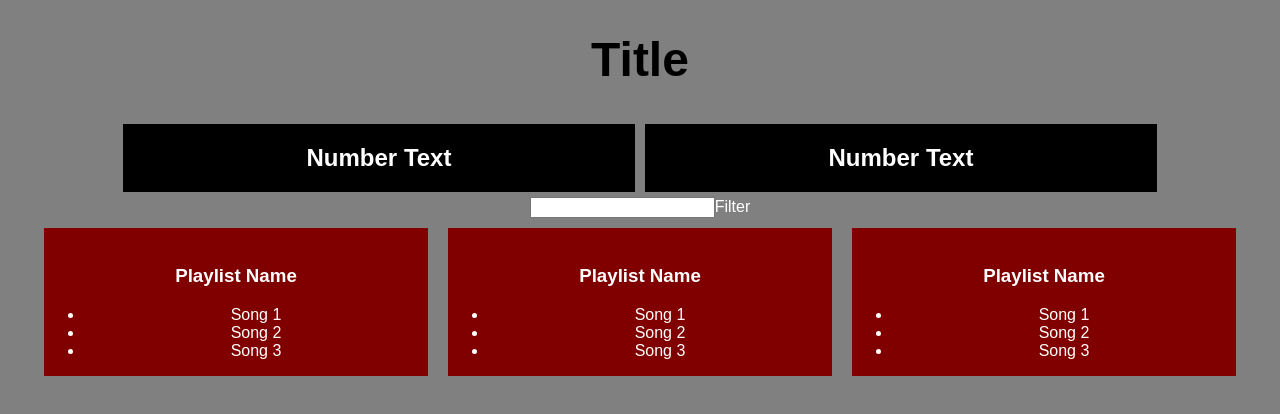
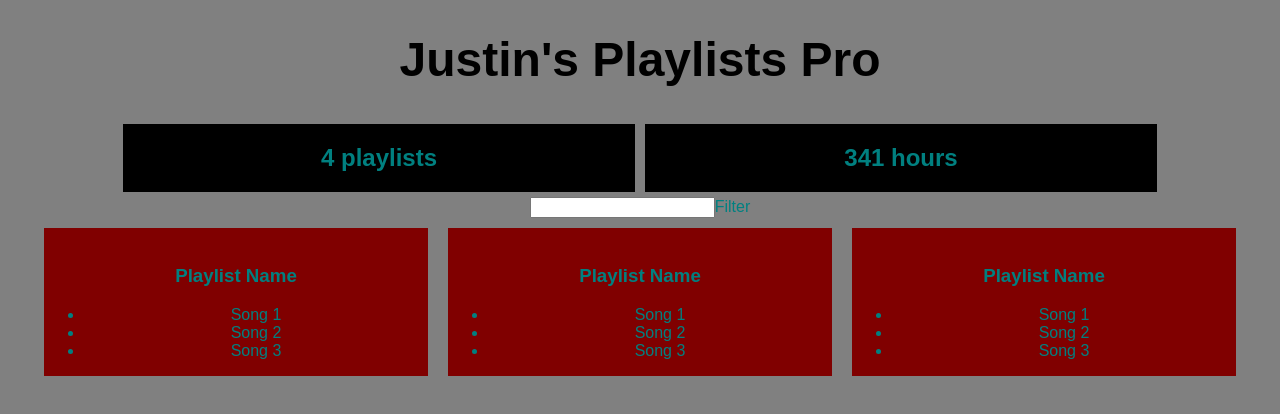
Before and after one commit to jgbkid/playlist, a React (Create React App) app: page / in a window 1280 px wide. Shown: the top 414 px of the page. Built offline with nearby package versions, Linux system fonts and the light colour scheme.

Commit message:
Added fake server data
to title and aggregate counters

```diff
--- a/src/App.js
+++ b/src/App.js
@@ -2,17 +2,75 @@ import React, { Component } from 'react';
 import logo from './logo.svg';
 import './App.css';
 
-let textColor = 'white';
+let textColor = 'teal';
 let defaultStyle = {
   color: textColor
 };
 
-class Aggregate extends Component {
+let fakeServerData = {
+   user: {
+     name: 'Justin',
+     playlists: [
+       {
+         name: 'My Favorites',
+         songs:[
+           {name:'Bagbak', duration: 1345},
+           {name: 'Remember Me', duration: 2345},
+           {name:'Filthy', duration: 1432}
+          ]
+
+       },
+       {
+         name: 'My Favorites Vol. 2',
+         songs:[
+          {name:'Bagbak', duration: 1345},
+          {name: 'Remember Me', duration: 2345},
+          {name:'Filthy', duration: 1432}
+         ]
+       },
+       {
+         name: 'My Favorites Vol. 3',
+         songs:[
+          {name:'Bagbak', duration: 1345},
+          {name: 'Remember Me', duration: 2345},
+          {name:'Filthy', duration: 1432}
+         ]
+       },
+       {
+         name: 'My Favorites Vol. 4',
+         songs:[
+          {name:'Bagbak', duration: 1345},
+          {name: 'Remember Me', duration: 2345},
+          {name:'Filthy', duration: 1432}
+         ]
+       },
+     ]
+   }
+}
+
+class PlaylistCounter extends Component {
   render() {
     let color = 'red'
     return (
       <div style={{...defaultStyle, width: '40%', display: 'inline-block', background: 'black', margin:'5px'}}>
-        <h2>Number Text</h2>
+        <h2>{this.props.playlists.length} playlists</h2>
+      </div>
+    );
+  }
+}
+
+class HoursCounter extends Component {
+  render() {
+    let color = 'red'
+    let allSongs = this.props.playlists.reduce((songs, eachPlaylist) => {
+      return songs.concat(eachPlaylist.songs)
+    }, [])
+    let totalDuration = allSongs.reduce((sum, eachSong) => {
+      return sum + eachSong.duration
+    }, 0)
+    return (
+      <div style={{...defaultStyle, width: '40%', display: 'inline-block', background: 'black', margin:'5px'}}>
+        <h2>{Math.round(totalDuration/60)} hours</h2>
       </div>
     );
   }
@@ -50,16 +108,34 @@ class Playlist extends Component {
 }
 
 class App extends Component {
+
+  constructor() {
+    super();
+    this.state = {serverData:{}}
+  }
+  componentDidMount() {
+    setTimeout(() =>{
+    this.setState({serverData: fakeServerData})
+  }, 1000);
+  }
+
   render() {
     return (
       <div className="App">
-      <h1>Title</h1>
-      <Aggregate/>
-      <Aggregate/>
-      <Filter/>
-      <Playlist/>
-      <Playlist/>
-      <Playlist/>
+    {/*if the user has a name, then show ...*/}
+      {this.state.serverData.user ?
+      <div>
+        <h1>
+          {this.state.serverData.user.name}&#39;s Playlists Pro
+        </h1>
+        <PlaylistCounter playlists={this.state.serverData.user.playlists}/>
+        <HoursCounter playlists={this.state.serverData.user.playlists}/>
+         <Filter/>
+         <Playlist/>
+         <Playlist/>
+         <Playlist/>
+      </div> : <h1 style={defaultStyle}>Loading...</h1>
+      }
       </div>
     );
   }
```
